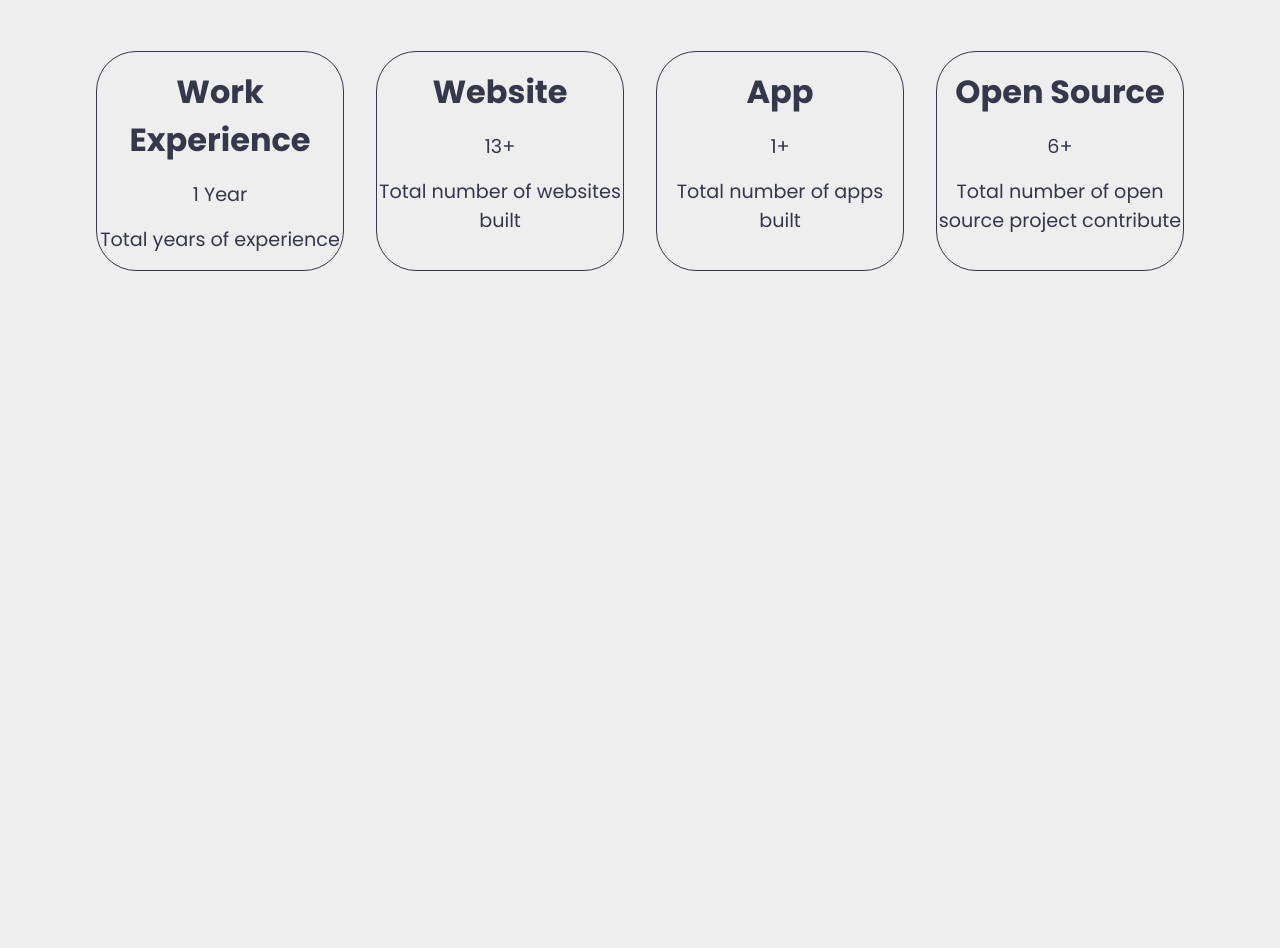
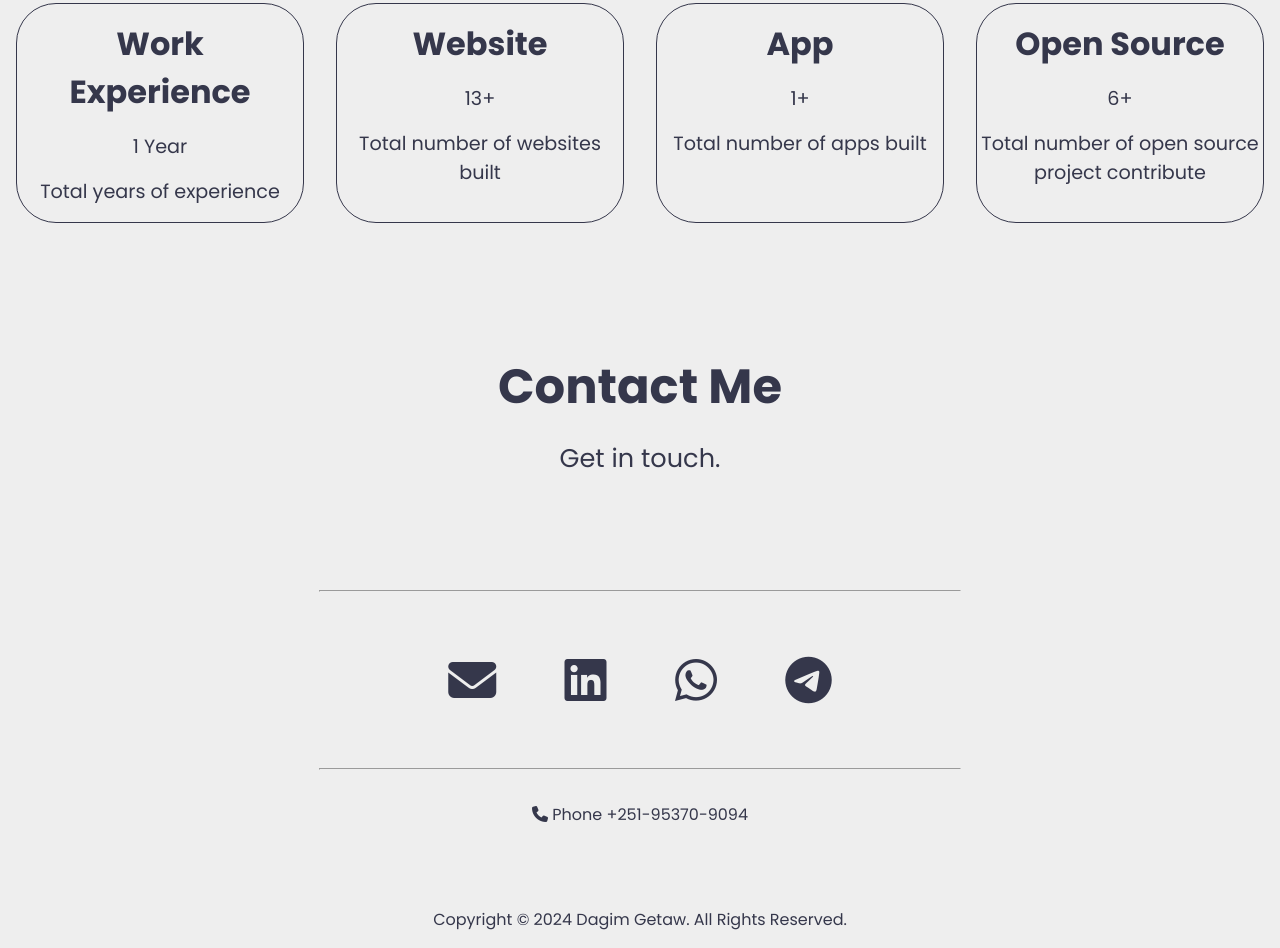
Before and after one commit to dagimgetaw/dagimgetaw.github.io, a plain HTML site: page index.html in a window 1280 px wide. Shown: the part 3730-4678 px from the top of the page. Before the commit the page ends 4097 px from the top, so only its background shows below. Drawn offline with Linux system fonts and the light colour scheme.

Commit message:
contact page

```diff
--- a/index.html
+++ b/index.html
@@ -246,7 +246,9 @@
           <h2>Tic-Tac-Toe Game</h2>
           <img src="project-images/Tic Tac Toe.png" alt="" />
           <button><a href="">View Demo</a></button>
-          <button><a href="">GitHub</a></button>
+          <button>
+            <a href="https://github.com/dagimgetaw/Tic-Tac-Toe">GitHub</a>
+          </button>
           <hr />
         </div>
         <div class="box">
@@ -321,6 +323,33 @@
         </div>
       </div>
     </div>
+    <div id="Contact">
+      <h2 class="contact__title">Contact Me</h2>
+      <p class="contact__para">Get in touch.</p>
+      <div class="contact__page">
+        <hr />
+        <a
+          href="https://mail.google.com/mail/?view=cm&amp;to=dagimgetaw27@gmail.com"
+          ><i class="fa-solid fa-envelope"></i
+        ></a>
+        <a href="https://www.linkedin.com/in/dagimgetaw/"
+          ><i class="fa-brands fa-linkedin"></i
+        ></a>
+        <a href="http://Wa.me/+251707865370"
+          ><i class="fa-brands fa-whatsapp"></i
+        ></a>
+        <a href="tg://resolve?domain=dagim711"
+          ><i class="fa-brands fa-telegram"></i
+        ></a>
+        <hr />
+      </div>
+      <p class="phone__number">
+        <i class="fa-solid fa-phone"></i> Phone +251-95370-9094
+      </p>
+    </div>
+    <footer>
+      <p>Copyright © 2024 Dagim Getaw. All Rights Reserved.</p>
+    </footer>
     <script src="script.js"></script>
   </body>
 </html>
--- a/style.css
+++ b/style.css
@@ -515,7 +515,7 @@ header ul li a {
 .project__page__two {
   display: grid;
   grid-template-columns: repeat(4, 1fr);
-  padding: 6rem;
+  padding: 3rem 1rem;
   gap: 2rem;
 }
 .project__first,
@@ -574,7 +574,6 @@ header ul li a {
   .project__page__two {
     display: grid;
     grid-template-columns: repeat(2, 1fr);
-
     padding: 3rem 1rem;
   }
   .project__page .box img {
@@ -596,3 +595,51 @@ header ul li a {
     font-size: 2em;
   }
 }
+/* ------------------------------------------------ */
+.contact__title {
+  color: var(--clr-bg-dark);
+  text-align: center;
+  font-size: 3em;
+  padding-top: 5rem;
+}
+.contact__para {
+  color: var(--clr-bg-dark);
+  text-align: center;
+  font-size: 1.6em;
+  padding-top: 1rem;
+  padding-bottom: 5rem;
+}
+.contact__page {
+  text-align: center;
+}
+.contact__page hr {
+  width: 50%;
+  margin: 2rem auto;
+  color: var(--clr-bg-dark);
+}
+.contact__page i {
+  font-size: 3em;
+  padding: 2rem;
+  color: var(--clr-bg-dark);
+}
+.phone__number {
+  text-align: center;
+  color: var(--clr-bg-dark);
+}
+footer p {
+  text-align: center;
+  color: var(--clr-bg-dark);
+  padding-top: 5rem;
+  padding-bottom: 1rem;
+}
+@media (max-width: 460px) {
+  .contact__title {
+    font-size: 2em;
+  }
+  .contact__para {
+    font-size: 1.4em;
+  }
+  .contact__page i {
+    font-size: 2.4em;
+  }
+}
```
